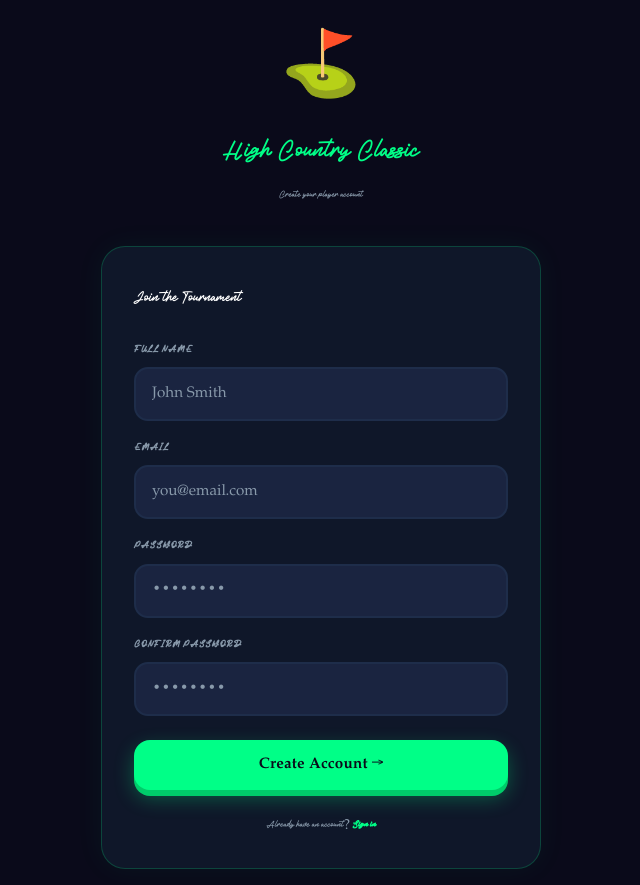
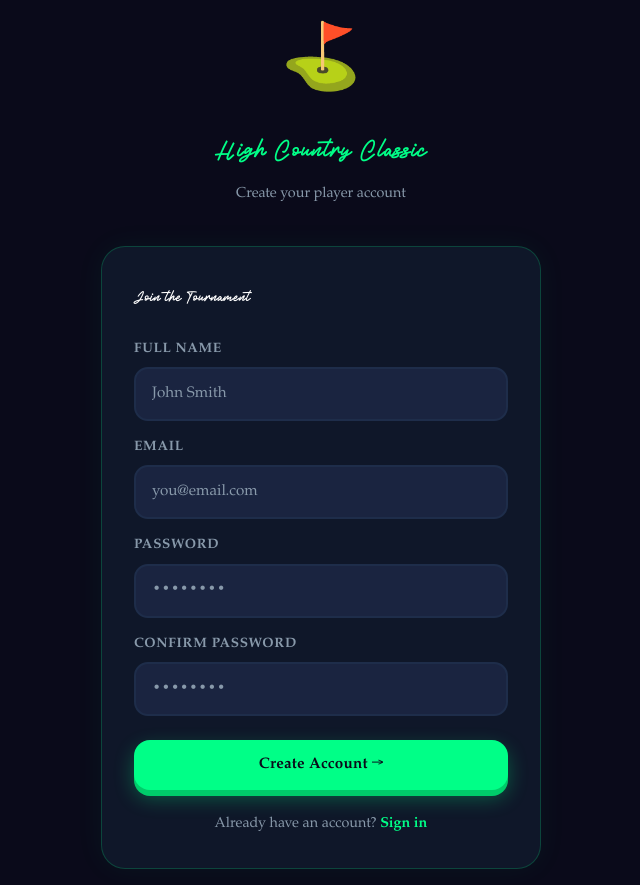
Before and after one commit to mindpumpdylan/golf-tournament-2, a Next.js app: page /signup in a window 1280 px wide. Shown: the whole page, without its empty margins (319-959 px from the left). Built offline with nearby package versions, Linux system fonts and the light colour scheme; no server answers.

Commit message:
new font

```diff
--- a/src/app/globals.css
+++ b/src/app/globals.css
@@ -1,9 +1,10 @@
 @font-face {
   font-family: 'Golfwinks';
-src: url('/fonts/Golfwinks Free.ttf') format('truetype');
+  src: url('/fonts/Golfwinks Free.ttf') format('truetype');
   font-weight: normal;
   font-style: normal;
 }
+
 @tailwind base;
 @tailwind components;
 @tailwind utilities;
@@ -25,14 +26,15 @@ src: url('/fonts/Golfwinks Free.ttf') format('truetype');
 * { box-sizing: border-box; margin: 0; padding: 0; }
 
 body {
-  font-family: 'Golfwinks', 'Palatino Linotype', Palatino, serif;
+  font-family: 'Palatino Linotype', Palatino, 'Book Antiqua', serif;
   background-color: var(--navy);
   color: var(--white);
   min-height: 100vh;
 }
 
 h1, h2, h3, h4 {
-  font-family: 'Golfwinks', serif;
+  font-family: 'Golfwinks', 'Palatino Linotype', serif;
+  letter-spacing: 0.02em;
 }
 
 .btn-electric {
@@ -61,6 +63,11 @@ h1, h2, h3, h4 {
 .btn-electric:active {
   transform: translateY(4px);
   box-shadow: 0 2px 0 var(--electric-dim), 0 4px 12px rgba(0,255,135,0.2);
+}
+.btn-electric:disabled {
+  opacity: 0.6;
+  cursor: not-allowed;
+  transform: none;
 }
 
 .btn-gold {
```
